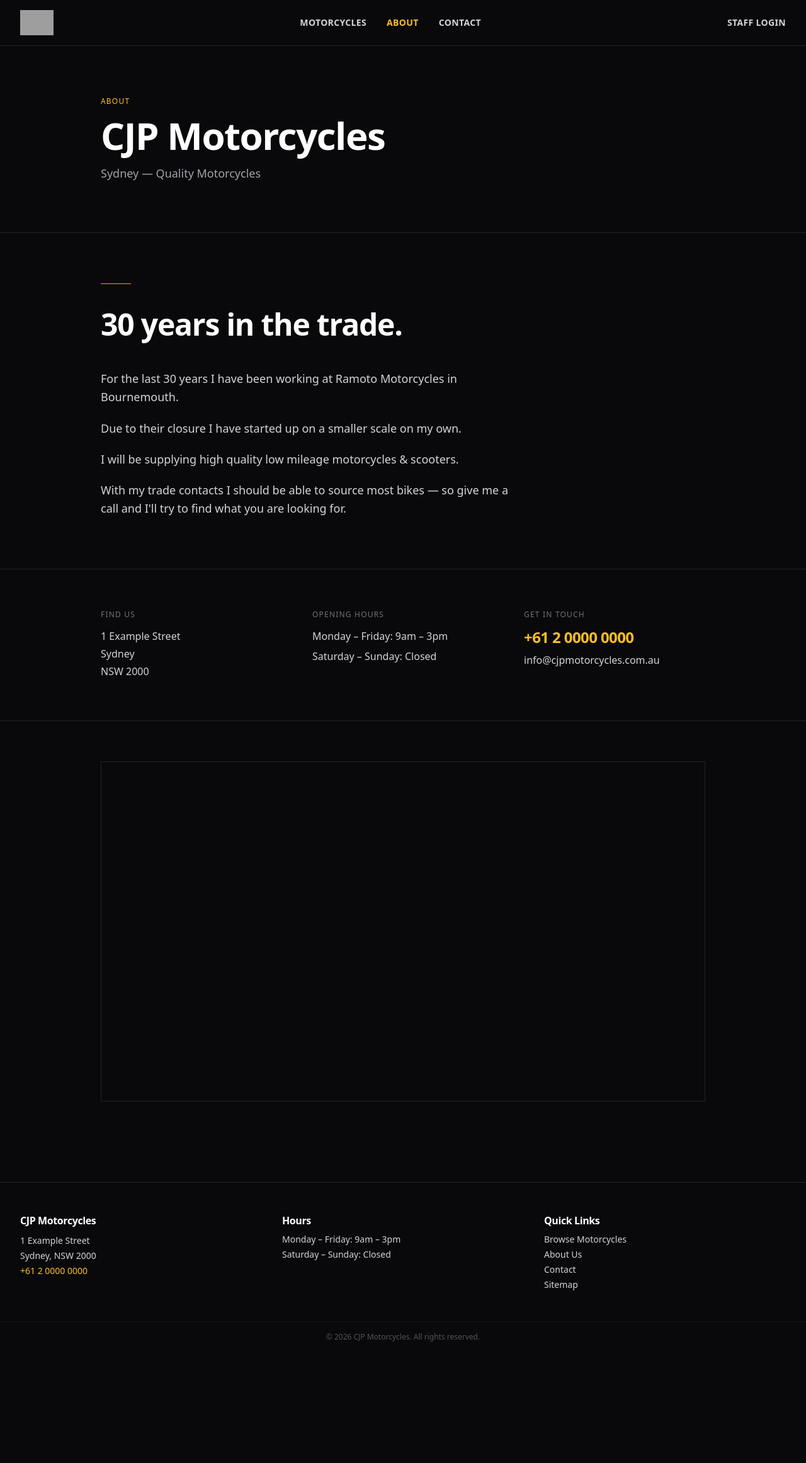
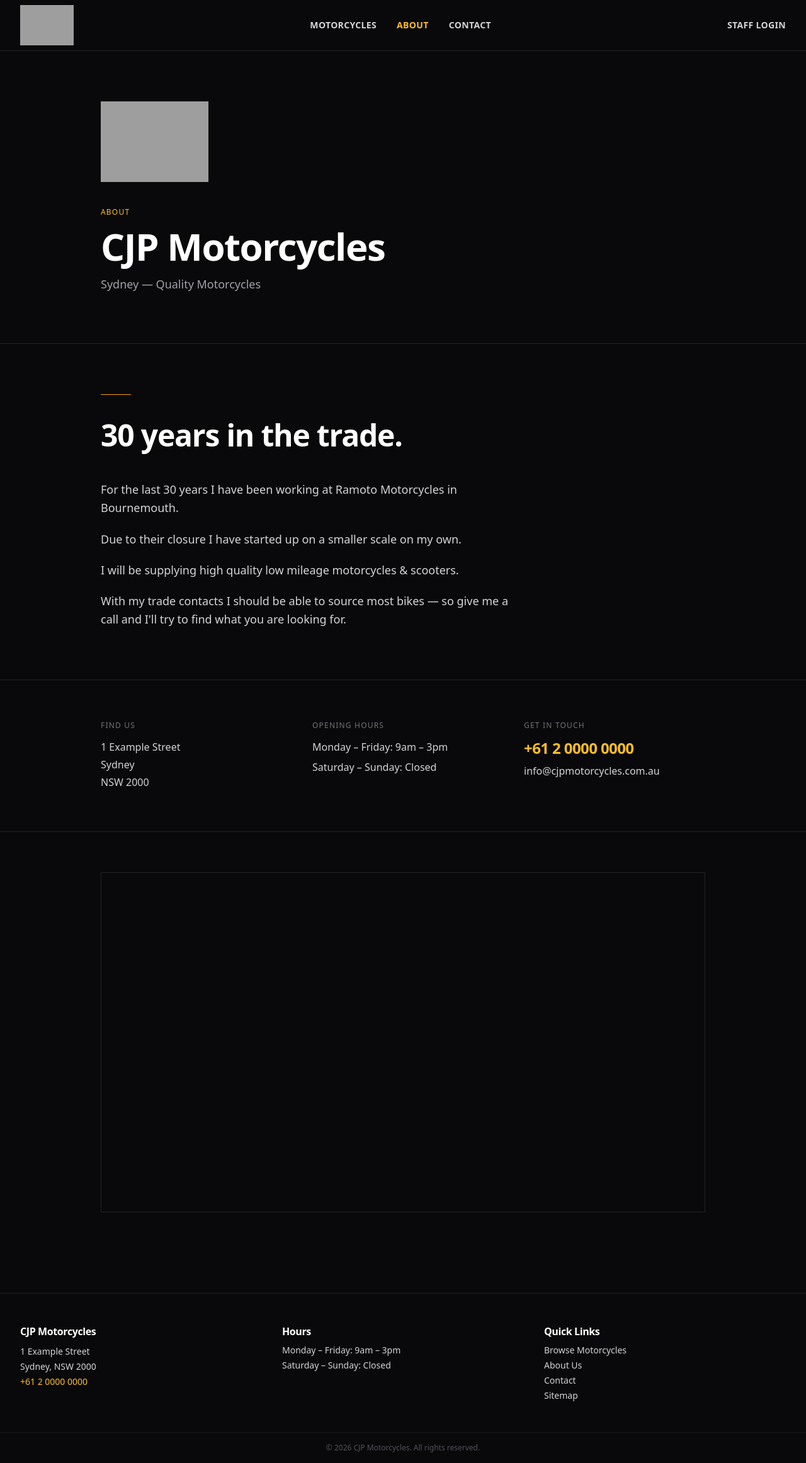
Before and after one commit to StyxOfDynamite/cjp, a Laravel app: page /about in a window 1280 px wide. Shown: the whole page at 63% size. Before the commit the page ends 2130 px from the top, so only its background shows below. Run offline with Laravel 12, Linux system fonts and the light colour scheme; style sheets or scripts are compiled from the project's sources; parts of the project's set-up code (start-up, migrations or seed data) failed here and were passed over; some libraries are stand-ins or nearby versions; grey boxes are pictures that could not be loaded.

Commit message:
Make nav logo larger, add large logo to about page hero
Co-Authored-By: Claude Sonnet 4.6 <noreply@anthropic.com>

```diff
--- a/resources/views/about.blade.php
+++ b/resources/views/about.blade.php
@@ -44,6 +44,7 @@
     {{-- Hero --}}
     <div class="border-b border-white/10">
         <div class="max-w-5xl mx-auto px-4 sm:px-6 lg:px-8 py-20">
+            <img src="{{ config('seo.logo_url') }}" alt="{{ config('seo.business_name') }}" class="h-32 w-auto mb-10">
             <p class="text-xs font-medium uppercase tracking-widest text-amber-400 mb-4">About</p>
             <h1 class="text-5xl sm:text-6xl font-bold tracking-tight text-white leading-none">
                 {{ config('seo.business_name') }}
--- a/resources/views/layouts/app.blade.php
+++ b/resources/views/layouts/app.blade.php
@@ -25,9 +25,9 @@
 </a>
 
 <nav aria-label="Main navigation" class="bg-zinc-950 border-b border-white/10 sticky top-0 z-40">
-    <div class="max-w-7xl mx-auto px-4 sm:px-6 lg:px-8 flex items-center justify-between h-18" style="height:4.5rem">
+    <div class="max-w-7xl mx-auto px-4 sm:px-6 lg:px-8 flex items-center justify-between" style="height:5rem">
         <a href="{{ route('home') }}" aria-label="{{ config('seo.business_name') }} — Home">
-            <img src="{{ config('seo.logo_url') }}" alt="{{ config('seo.business_name') }}" class="h-10 w-auto">
+            <img src="{{ config('seo.logo_url') }}" alt="{{ config('seo.business_name') }}" class="h-16 w-auto">
         </a>
         <ul class="hidden sm:flex items-center gap-8 text-sm font-semibold uppercase tracking-wide list-none" role="list">
             <li>
```
